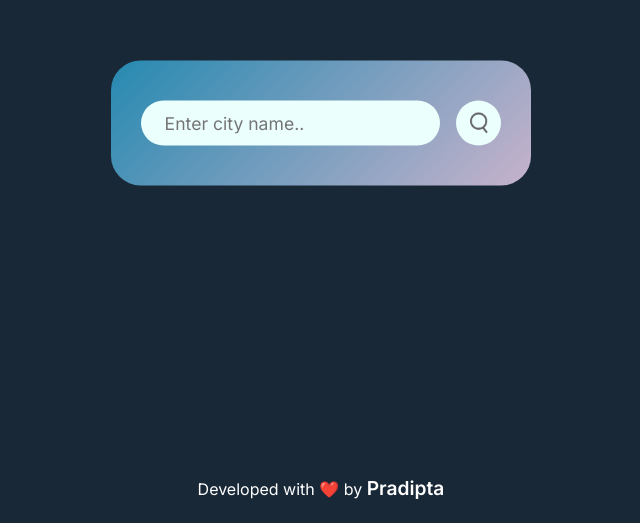
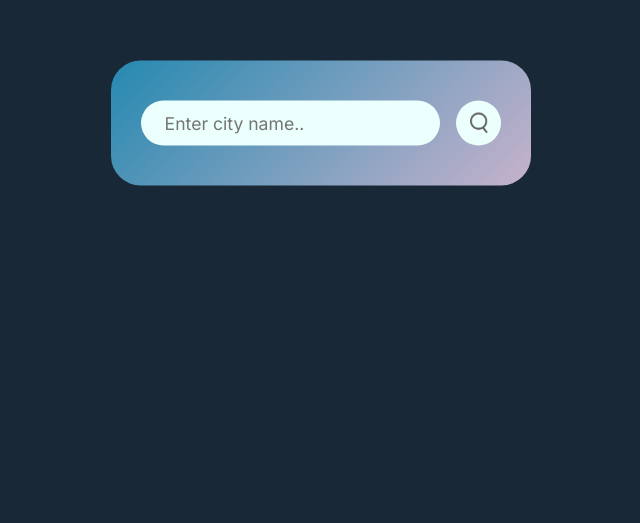
Before and after one commit to pradipta762/weather-app, a plain HTML site: page index.html in a window 1280 px wide. Shown: the part 277-800 px from the top of the page, without its empty margins (319-959 px from the left). Drawn offline with Linux system fonts and the light colour scheme.

Commit message:
Content Updated

```diff
--- a/index.html
+++ b/index.html
@@ -39,7 +39,7 @@
         </div>
     </div>
     <div class="credit">
-        <p>Developed with ❤️ by <a href="https://www.instagram.com/soullesschemical14/">Pradipta</a> </p>
+        <!-- <p>Developed with ❤️ by <a href="https://www.instagram.com/soullesschemical14/">Pradipta</a> </p> -->
     </div>
 
 
```
